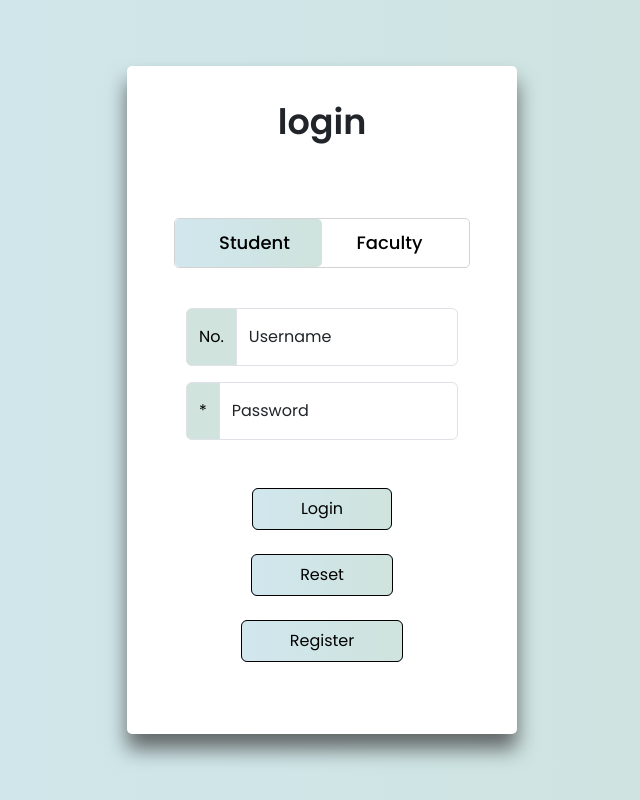
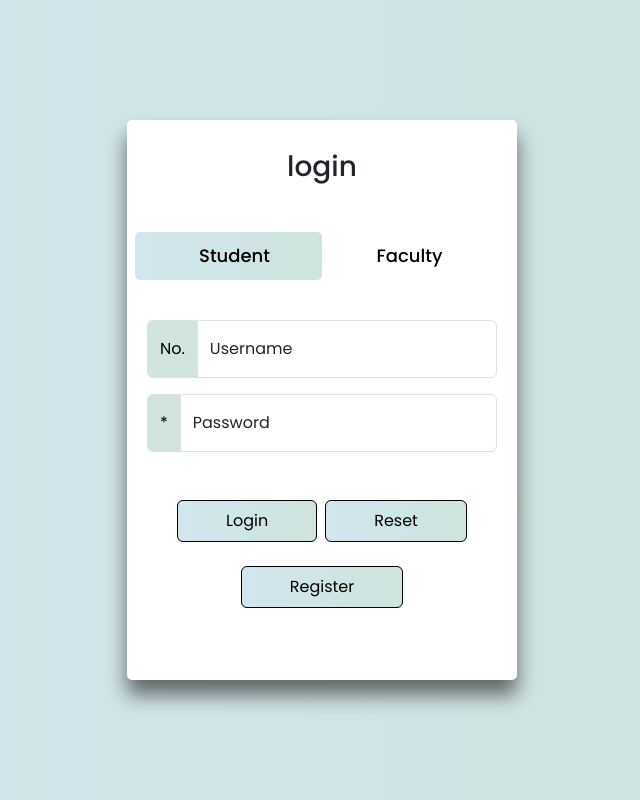
Before and after one commit to Ritesh0604/cv-mate, a React (Create React App) app: page /login in a window 1280 px wide. Shown: the whole page, without its empty margins (318-958 px from the left). Built offline with nearby package versions, Linux system fonts and the light colour scheme.

Commit message:
add css in dashboard

```diff
--- a/src/App.js
+++ b/src/App.js
@@ -2,6 +2,10 @@ import logo from './logo.svg';
 import './App.css';
 import Login from './mycomponents/Login'
 import Register from './mycomponents/Register'
+import Achivement from './mycomponents/Achivement'
+import Profile from './mycomponents/Profile'
+import Approval from './mycomponents/Approval'
+
 import React, { useState } from 'react';
 import { BrowserRouter, Routes, Route } from 'react-router-dom';
 
@@ -15,7 +19,9 @@ function App() {
       <Route path='' element={<Login/>}></Route>
         <Route path='login' element={<Login/>}></Route>
         <Route path='register' element={<Register/>}></Route>
-
+        <Route path='achivement' element={<Achivement/>}></Route>
+        <Route path='approval' element={<Approval/>}></Route>
+        <Route path='Profile' element={<Profile/>}></Route>
       </Routes>
 
     </BrowserRouter>
--- a/src/mycomponents/Achivment.js
+++ b/src/mycomponents/Achivement.js
@@ -1,14 +1,14 @@
 import React from 'react';
 import './Login.css';
 
-export default function Achivment(){
+export default function Achivement(){
     return(
-        <div className ="achivment-container">
+        <div className ="achivement-container">
         <table className="table">
             <thead>
               <tr>
                 <th scope="col">SNo.</th>
-                <th scope="col">Achivment title</th>
+                <th scope="col">Achivement title</th>
                 <th scope="col">discription</th>
                 <th scope="col">Approved by</th>
                 <th scope="col">Action</th>
--- a/src/mycomponents/Approval.js
+++ b/src/mycomponents/Approval.js
@@ -107,7 +107,7 @@ export default function Approval(){
             </div>
         <center>
 
-           <button type="button" className="btn btn-primary">Submit</button>
+           <button type="button" className="btn btn-primary mb-3 mt-3">Submit</button>
 
         </center>
 
--- a/src/mycomponents/Login.css
+++ b/src/mycomponents/Login.css
@@ -7,16 +7,25 @@
         box-sizing:border-box;
     }
 
+    .login-container{
+      max-width:390px;
+      padding-top:30px;
 
-    .container{
+      overflow: hidden;
+      background: #fff;
+      border-radius: 5px;
+      box-shadow: 0px 15px 20px rgba(16, 9, 9, 0.57);
+    }
+
+    /*.container{
 
         padding-top:30px;
-        max-width:390px;
+
         overflow: hidden;
         background: #fff;
         border-radius: 5px;
         box-shadow: 0px 15px 20px rgba(16, 9, 9, 0.57);
-    }
+    }*/
     .row{
 
 
@@ -185,3 +194,41 @@ button:hover{
 {
   border-color: black;
 }
+
+.reg-container{
+  width: 60vw;
+  padding-left: 10%;
+  padding-right: 10%;
+  overflow: hidden;
+  background: #fff;
+  border-radius: 5px;
+  box-shadow: 0px 15px 20px rgba(16, 9, 9, 0.57);
+}
+
+.profile-container{
+  width:100vw;
+  padding-left: 10%;
+  padding-right: 10%;
+  overflow: hidden;
+  background: #fff;
+  border-radius: 5px;
+  box-shadow: 0px 15px 20px rgba(16, 9, 9, 0.57);
+}
+
+.left-list:hover{
+  background-color: blue;
+}
+
+.achivement-container
+{
+  width : 100vw;
+  height: 100vw;
+  background-color:white;
+}
+
+.approval-container
+{
+  width:100vw;
+  height: auto;
+  background-color:white;
+}
--- a/src/mycomponents/Login.js
+++ b/src/mycomponents/Login.js
@@ -7,9 +7,9 @@ export default function Login() {
     const [user, setuser] = useState("")
     return (
 
-        <div className="container">
+        <div className="login-container">
             <div className="title-text">
-                <div className="title user">login</div>
+                <div className="title user" style={{textAlign:"center"}}><h3>login</h3></div>
 
             </div>
             <div className="form-container">
--- a/src/mycomponents/Register.js
+++ b/src/mycomponents/Register.js
@@ -52,7 +52,7 @@ export default function Register() {
 
     return (
         // Extra fields add karvi pdse register ma! Me mokli e
-        <div className="container ">
+        <div className="reg-container">
             <h1 className="py-3 text-center">Register</h1>
             <form onSubmit={register} className="form-floating">
 
--- a/src/mycomponents/profile.js
+++ b/src/mycomponents/profile.js
@@ -5,7 +5,7 @@ export default function Profile(){
     return(
         <div className="profile-container">
         <div className = "row">
-               <h1 className = "py-3 text-center" style={{color:"blue"}}>VISHWAKARMA GOVERMENT ENGINNERNING COLLEGE</h1>
+               <h1 className = "py-3 text-center" style={{color:"blue"}}>VISHWAKARMA GOVERNMENT ENGINEERNING COLLEGE</h1>
         </div>
         <div className="row">
             <div className="col-3" >
```
